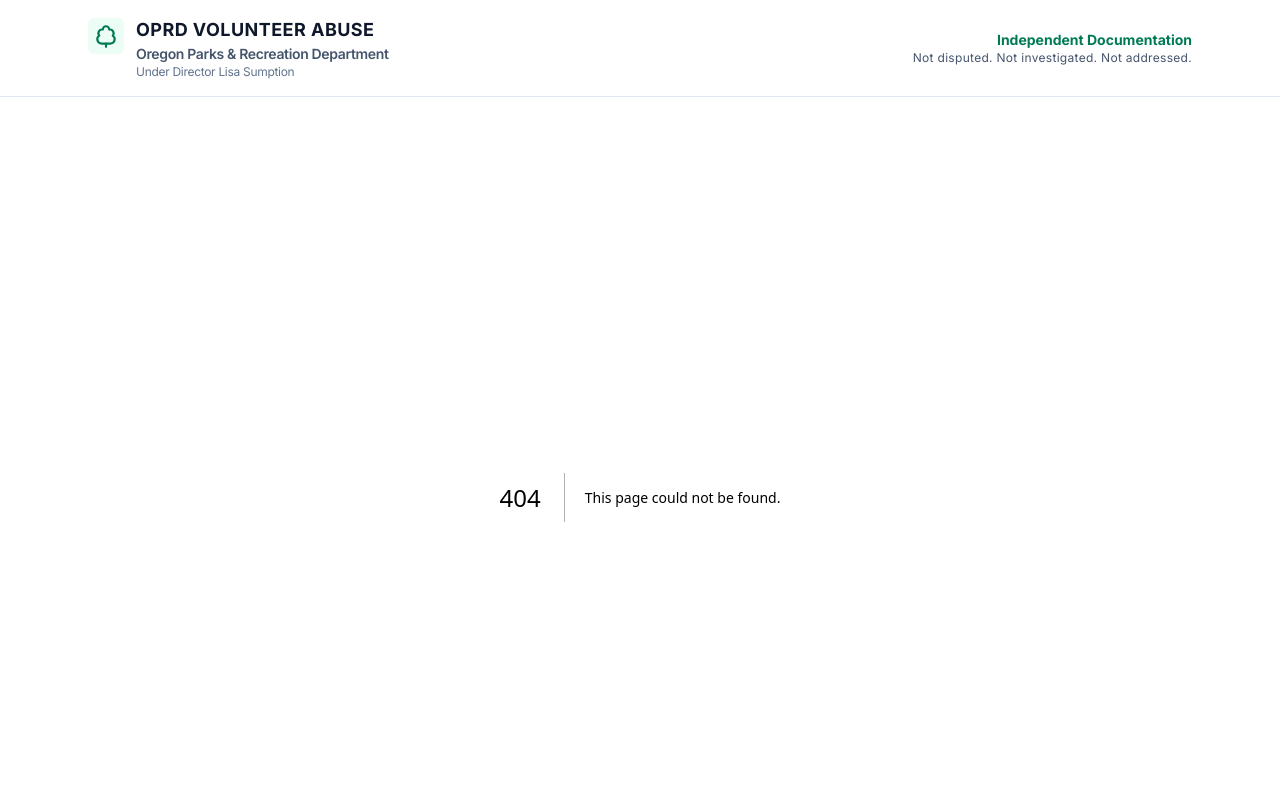
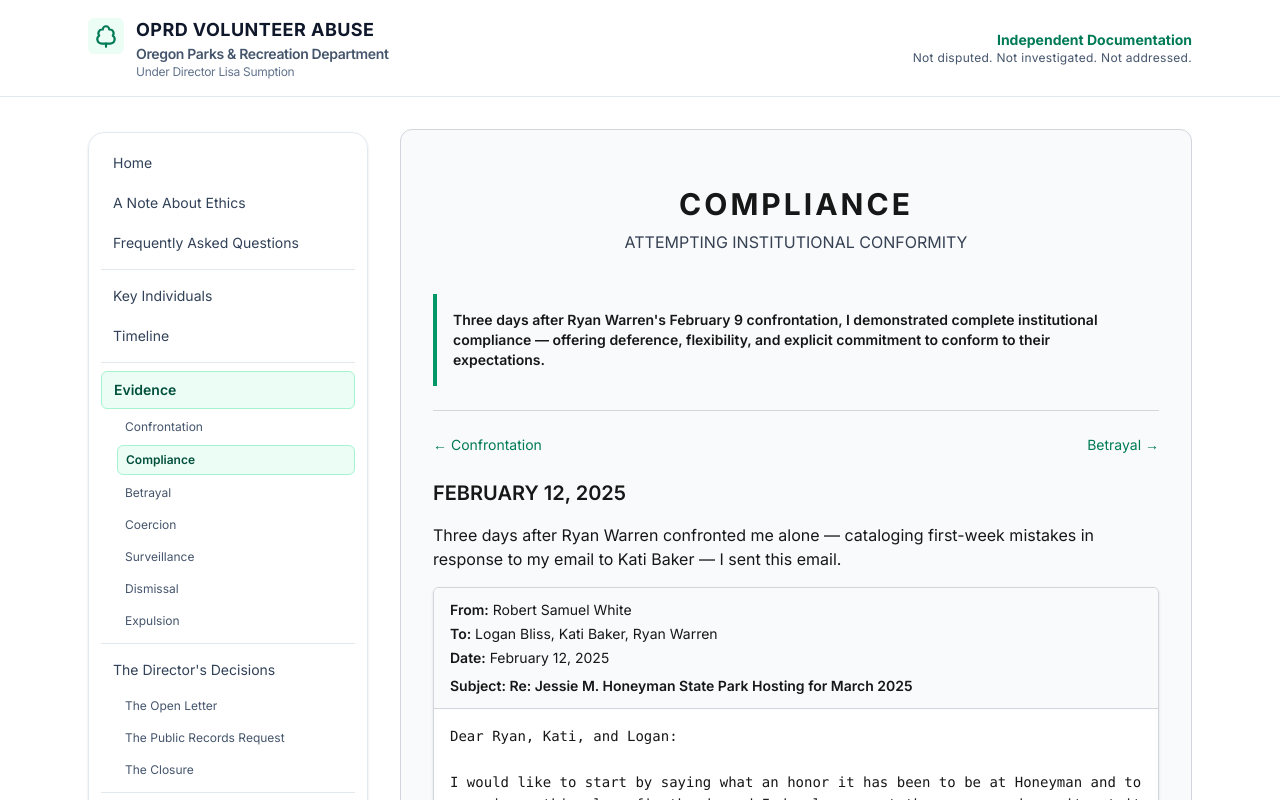
Before and after one commit to rswfire/rswfire.oprd, a Next.js app: page /evidence/compliance in a window 1280 px wide. Before the commit this address had no page. Shown: the top 800 px of the page. Built offline with nearby package versions, Linux system fonts and the light colour scheme.

Commit message:
Response => Compliance

```diff
--- a/app/(archive)/evidence/betrayal/page.tsx
+++ b/app/(archive)/evidence/betrayal/page.tsx
@@ -14,7 +14,7 @@ export default function BetrayalPage() {
         <SectionPage
             title="BETRAYAL"
             subtitle="LOGAN BLISS, VOLUNTEER SERVICES LEAD"
-            previousPage={{ href: "/evidence/response", label: "Response" }}
+            previousPage={{ href: "/evidence/compliance", label: "Compliance" }}
             nextPage={{ href: "/evidence/coercion", label: "Coercion" }}
             summary="Logan Bliss, Volunteer Services Lead, betrayed supervisory trust and participated in identity-based targeting."
         >
--- a/app/(archive)/evidence/response/page.tsx
+++ b/app/(archive)/evidence/compliance/page.tsx
@@ -1,39 +1,27 @@
-// app/(archive)/evidence/response/page.tsx
+// app/(archive)/evidence/compliance/page.tsx
 import type { Metadata } from "next";
 import SectionPage from "@/components/SectionPage";
 import Email from "@/components/archive/Email";
 
 export const metadata: Metadata = {
-    title: "Response",
-    description: "The February 12, 2025 attempt at reconciliation that demonstrated institutional bad faith.",
+    title: "Compliance",
+    description: "The February 12, 2025 demonstration of institutional conformity that proved their targeting was never about legitimate supervision.",
 };
 
-export default function ResponsePage() {
+export default function CompliancePage() {
     return (
         <SectionPage
-            title="RESPONSE"
-            subtitle="ATTEMPTING RESET"
+            title="COMPLIANCE"
+            subtitle="ATTEMPTING INSTITUTIONAL CONFORMITY"
             previousPage={{ href: "/evidence/confrontation", label: "Confrontation" }}
             nextPage={{ href: "/evidence/betrayal", label: "Betrayal" }}
-            summary="Three days after the February 9 confrontation with Ryan Warren, I attempted reconciliation with good faith vulnerability and explicit commitment to conform."
+            summary="Three days after Ryan Warren's February 9 confrontation, I demonstrated complete institutional compliance &mdash; offering deference, flexibility, and explicit commitment to conform to their expectations."
         >
 
             <h2 className="text-xl font-semibold">FEBRUARY 12, 2025</h2>
 
             <div className="mt-4">
-                After Ryan Warren confronted me alone on February 9—cataloging first-week mistakes in response to my email to Kati Baker—I spent days worried about my standing at Honeyman.
-            </div>
-
-            <div className="mt-4">
-                Logan Bliss had disappeared. I hadn't seen him since the confrontation, and that felt purposeful.
-            </div>
-
-            <div className="mt-4">
-                I sent this email attempting reset. I named what had happened as a confluence of unfortunate events. I offered to recalibrate. I asked them to get to know me. I committed to conforming to their expectations.
-            </div>
-
-            <div className="mt-4">
-                I gave them everything they could have wanted from someone who had just been subjected to managerial intimidation: deference, flexibility, explicit commitment to institutional standards.
+                Three days after Ryan Warren confronted me alone &mdash; cataloging first-week mistakes in response to my email to Kati Baker &mdash; I sent this email.
             </div>
 
             <Email
@@ -60,8 +48,7 @@ And my time here is so limited. If you don't want me back here next year, I will
 
 I have volunteer assignments lined up all year as I explore this wonderful coast. I don't want to jeopardize that. I will conform. I will recalibrate. I will be a model volunteer. I hope that you will give me that opportunity.
 
-Sam
-`}</pre>
+Sam`}</pre>
             </Email>
 
             <hr className="my-6 border-t border-gray-300" />
--- a/app/(archive)/evidence/confrontation/page.tsx
+++ b/app/(archive)/evidence/confrontation/page.tsx
@@ -14,7 +14,7 @@ export default function ConfrontationPage() {
             title="CONFRONTATION"
             subtitle="KATI BAKER, PARK SUPERVISOR"
             previousPage={{ href: "/evidence", label: "Evidence" }}
-            nextPage={{ href: "/evidence/response", label: "Response" }}
+            nextPage={{ href: "/evidence/compliance", label: "Compliance" }}
             summary="Kati Baker, Park Supervisor, responded dismissively to operational questions about power outage protocols and escalated after receiving feedback about her tone."
         >
 
--- a/app/(archive)/evidence/page.tsx
+++ b/app/(archive)/evidence/page.tsx
@@ -49,11 +49,11 @@ export default function EvidencePage() {
                 </div>
 
                 <div className="p-4 border-l-4 border-gray-400">
-                    <Link href="/evidence/response" className="text-lg font-semibold text-emerald-700 hover:underline">
-                        2. RESPONSE
+                    <Link href="/evidence/compliance" className="text-lg font-semibold text-emerald-700 hover:underline">
+                        2. COMPLIANCE
                     </Link>
                     <div className="mt-2 text-sm text-gray-700">
-                        February 12, 2025 — I attempt reconciliation with explicit commitment to conform. This proves institutional bad faith when targeting escalates anyway.
+                        February 12, 2025 — Explicit commitment to institutional conformity. Abuse escalated anyway.
                     </div>
                     <div className="mt-2 text-sm font-semibold">
                         Format: Email correspondence
--- a/app/(archive)/timeline/page.tsx
+++ b/app/(archive)/timeline/page.tsx
@@ -25,7 +25,7 @@ export default function TimelinePage() {
                     <div className="mt-2 text-sm">
                         <Link href="/evidence/confrontation" className="underline text-emerald-800 hover:text-emerald-600">
                             Kati Baker responds dismissively
-                        </Link> to operational questions about power outage protocols. I send follow-up email naming her tone. Same day: <Link href="/evidence/response" className="underline text-emerald-800 hover:text-emerald-600">Ryan Warren confronts me alone</Link>, cataloging first-week mistakes. I try to reset.
+                        </Link> to operational questions about power outage protocols. I send follow-up email naming her tone. Same day: <Link href="/evidence/compliance" className="underline text-emerald-800 hover:text-emerald-600">Ryan Warren confronts me alone</Link>, cataloging first-week mistakes. I try to reset.
                     </div>
                 </li>
 
--- a/lib/sections.ts
+++ b/lib/sections.ts
@@ -13,7 +13,7 @@ export const archiveSections = [
         label: "Evidence",
         subsections: [
             { href: "/evidence/confrontation", label: "Confrontation" },
-            { href: "/evidence/response", label: "Response" },
+            { href: "/evidence/compliance", label: "Compliance" },
             { href: "/evidence/betrayal", label: "Betrayal" },
             { href: "/evidence/coercion", label: "Coercion" },
             { href: "/evidence/surveillance", label: "Surveillance" },
```
